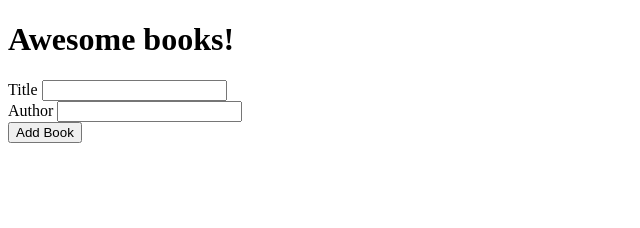
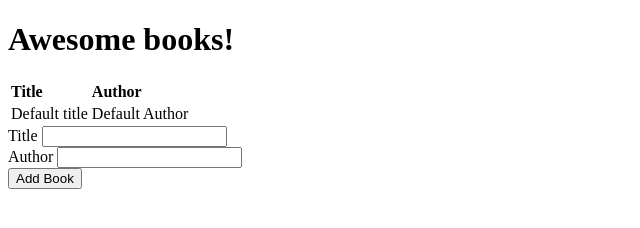
Before and after one commit to anapdh/awesome-books, a website: page index.html in a window 1280 px wide. Shown: the whole page, without its empty margins (0-640 px from the left). Drawn offline with Linux system fonts and the light colour scheme.

Commit message:
Create table

```diff
--- a/index.html
+++ b/index.html
@@ -8,6 +8,21 @@
 </head>
 <body>
   <h1>Awesome books!</h1>
+
+  <table>
+    <thead>
+      <tr>
+        <td><strong>Title</strong></td>
+        <td><strong>Author</strong></td>
+      </tr>
+    </thead>
+    <tbody id="books-list">
+      <tr>
+        <td>Default title</td>
+        <td>Default Author</td>
+      </tr>
+    </tbody>
+  </table>
 
   <form action="post" id="book-form">
     <label for="title">Title</label>
```
